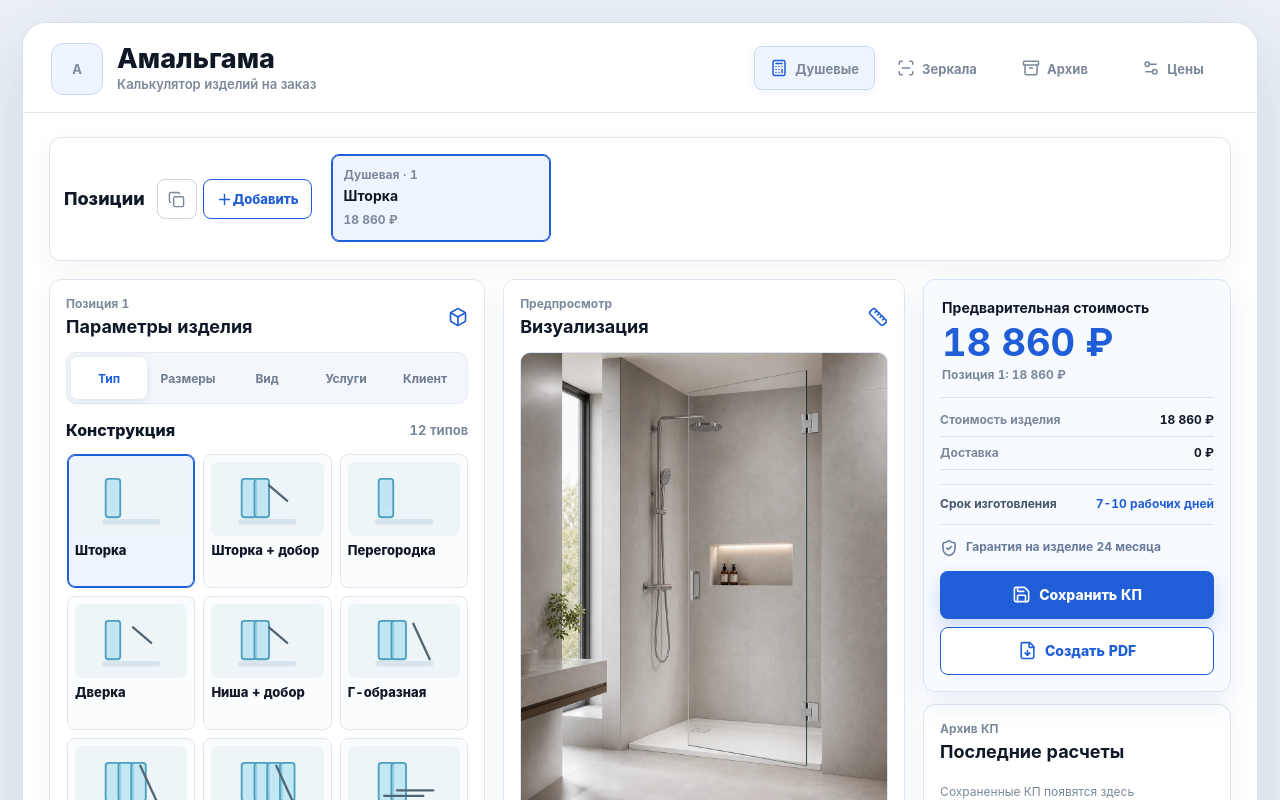
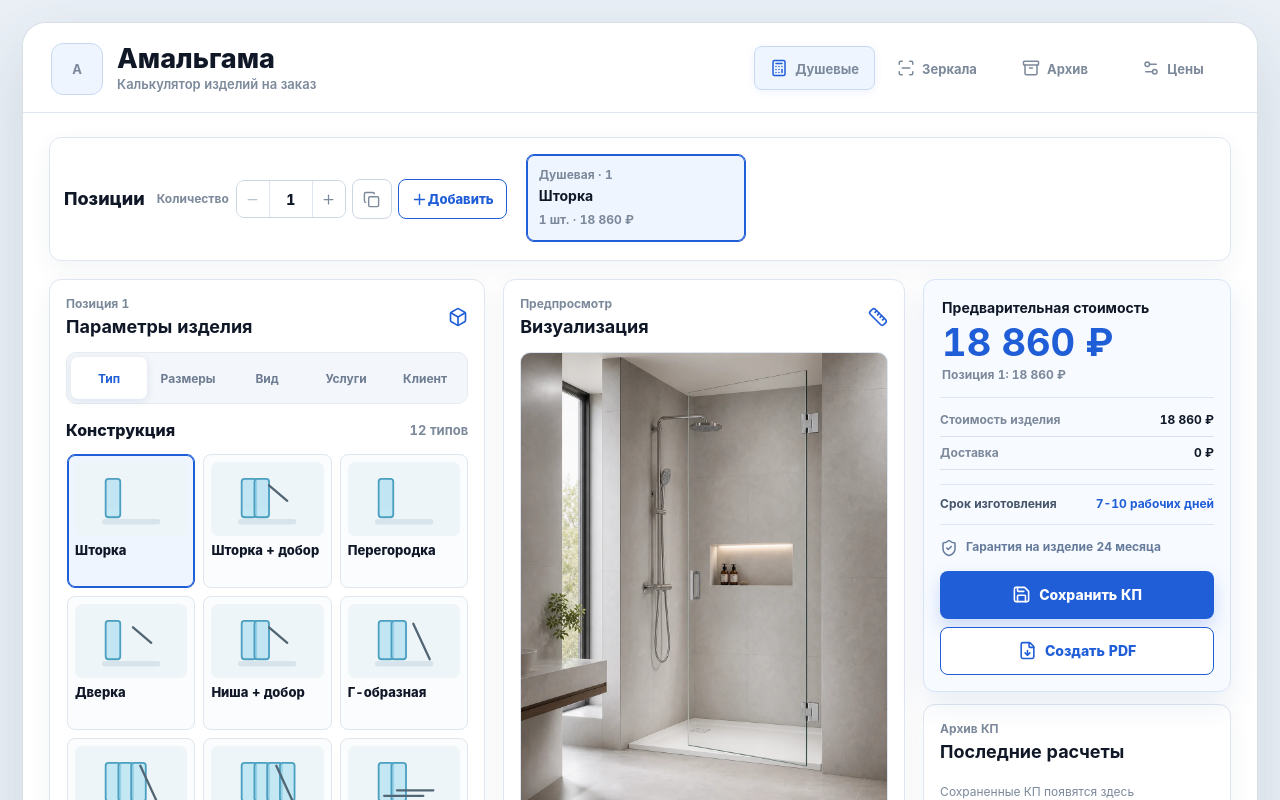
Before and after one commit to Maxim-hub2020/calc-dush, a React (Vite) app: page / in a window 1280 px wide. Shown: the top 800 px of the page. Built offline with nearby package versions, Linux system fonts and the light colour scheme.

Commit message:
Add quote item quantities

```diff
--- a/src/App.css
+++ b/src/App.css
@@ -156,6 +156,58 @@
   color: var(--accent-dark);
   font-size: var(--type-meta);
   font-weight: 780;
+}
+
+.position-quantity {
+  display: flex;
+  align-items: center;
+  gap: 7px;
+}
+
+.position-quantity > span {
+  color: var(--muted);
+  font-size: 12px;
+  font-weight: 700;
+}
+
+.position-quantity > div {
+  display: grid;
+  grid-template-columns: 32px 44px 32px;
+  overflow: hidden;
+  border: 1px solid var(--line-strong);
+  border-radius: 8px;
+  background: #fff;
+}
+
+.position-tools .position-quantity button {
+  width: 32px;
+  height: 36px;
+  border: 0;
+  border-radius: 0;
+}
+
+.position-quantity input {
+  width: 44px;
+  min-width: 0;
+  height: 36px;
+  box-sizing: border-box;
+  padding: 0;
+  border: 0;
+  border-inline: 1px solid var(--line);
+  background: #fff;
+  color: var(--heading);
+  font: inherit;
+  font-size: 14px;
+  font-weight: 780;
+  text-align: center;
+  outline: none;
+  appearance: textfield;
+}
+
+.position-quantity input::-webkit-inner-spin-button,
+.position-quantity input::-webkit-outer-spin-button {
+  margin: 0;
+  appearance: none;
 }
 
 .position-strip {
@@ -3018,7 +3070,7 @@
 .manual-quote-item {
   position: relative;
   display: grid;
-  grid-template-columns: minmax(220px, 1fr) 140px 112px 36px;
+  grid-template-columns: minmax(200px, 1fr) 86px 132px 118px 36px;
   align-items: end;
   gap: 7px;
   padding: 10px 10px 10px 42px;
@@ -3090,7 +3142,7 @@
 }
 
 .manual-item-delete {
-  grid-column: 4;
+  grid-column: 5;
   grid-row: 1;
   align-self: end;
   height: 41px;
@@ -3297,26 +3349,30 @@
   }
 
   .manual-quote-item {
-    grid-template-columns: repeat(2, minmax(0, 1fr)) 36px;
+    grid-template-columns: 82px repeat(2, minmax(0, 1fr)) 36px;
     padding-left: 42px;
   }
 
   .manual-quote-title {
-    grid-column: 1 / 3;
+    grid-column: 1 / 4;
     grid-row: 1;
   }
 
   .manual-item-delete {
-    grid-column: 3;
+    grid-column: 4;
     grid-row: 1;
   }
 
-  .manual-quote-item > .manual-money-field:nth-of-type(2) {
+  .manual-quantity-field {
     grid-column: 1;
   }
 
-  .manual-quote-item > .manual-money-field:nth-of-type(3) {
-    grid-column: 2 / 4;
+  .manual-product-field {
+    grid-column: 2;
+  }
+
+  .manual-delivery-field {
+    grid-column: 3 / 5;
   }
 
   .manual-details-toggle,
@@ -3354,8 +3410,9 @@
     grid-column: 2;
   }
 
-  .manual-quote-item > .manual-money-field:nth-of-type(2),
-  .manual-quote-item > .manual-money-field:nth-of-type(3) {
+  .manual-quantity-field,
+  .manual-product-field,
+  .manual-delivery-field {
     grid-column: 1 / -1;
   }
 
@@ -3385,3 +3442,21 @@
     width: 100%;
   }
 }
+
+@media (max-width: 720px) {
+  .position-title {
+    align-items: flex-start;
+    flex-wrap: wrap;
+  }
+
+  .position-tools {
+    width: 100%;
+    justify-content: flex-end;
+  }
+}
+
+@media (max-width: 430px) {
+  .position-quantity > span {
+    display: none;
+  }
+}
--- a/src/App.tsx
+++ b/src/App.tsx
@@ -16,6 +16,7 @@ import {
   LoaderCircle,
   LogIn,
   LogOut,
+  Minus,
   Pencil,
   Plus,
   RefreshCw,
@@ -38,12 +39,15 @@ import {
   getConstruction,
   getOption,
   getPublicProductPrice,
+  getQuoteItemQuantity,
   getQuoteItemDetails,
   getQuoteItemTitle,
   getQuoteItems,
   getQuoteTotal,
   isMirrorQuoteItem,
   money,
+  multiplyCalculationResult,
+  normalizeQuoteQuantity,
   resetDimensionsForConstruction,
   shortMoney,
   updateQuoteManually,
@@ -142,12 +146,14 @@ const cloneForm = (form: CalculatorForm): CalculatorForm => ({
 type ShowerDraftPosition = {
   id: string
   kind: 'shower'
+  quantity: number
   form: CalculatorForm
 }
 
 type MirrorDraftPosition = {
   id: string
   kind: 'mirror'
+  quantity: number
   form: MirrorForm
 }
 
@@ -158,6 +164,7 @@ type PositionSummary = {
   index: number
   kind: ProductKind
   title: string
+  quantity: number
   total: number
   hasErrors: boolean
 }
@@ -183,7 +190,7 @@ const createDraftPosition = (catalog: PricingCatalog, customer?: Partial<SharedF
     form.discountPercent = customer.discountPercent ?? form.discountPercent
     form.designerEnabled = customer.designerEnabled ?? form.designerEnabled
   }
-  return { id: crypto.randomUUID(), kind: 'shower', form }
+  return { id: crypto.randomUUID(), kind: 'shower', quantity: 1, form }
 }
 
 const createMirrorDraftPosition = (
@@ -192,6 +199,7 @@ const createMirrorDraftPosition = (
 ): MirrorDraftPosition => ({
   id: crypto.randomUUID(),
   kind: 'mirror',
+  quantity: 1,
   form: createInitialMirrorForm(catalog, customer),
 })
 
@@ -219,15 +227,22 @@ function App() {
 
   const activePosition = positions.find((position) => position.id === activePositionId) ?? positions[0]
   const positionResults = useMemo(
-    () => positions.map((position) => position.kind === 'mirror'
-      ? { ...position, result: calculateMirrorQuote(mirrorCatalog, position.form) }
-      : { ...position, result: calculateQuote(catalog, position.form) }),
+    () => positions.map((position) => {
+      const unitResult = position.kind === 'mirror'
+        ? calculateMirrorQuote(mirrorCatalog, position.form)
+        : calculateQuote(catalog, position.form)
+      return {
+        ...position,
+        unitResult,
+        result: multiplyCalculationResult(unitResult, position.quantity),
+      }
+    }),
     [catalog, mirrorCatalog, positions],
   )
   const activeResult = positionResults.find((position) => position.id === activePosition.id)?.result
-    ?? (activePosition.kind === 'mirror'
+    ?? multiplyCalculationResult(activePosition.kind === 'mirror'
       ? calculateMirrorQuote(mirrorCatalog, activePosition.form)
-      : calculateQuote(catalog, activePosition.form))
+      : calculateQuote(catalog, activePosition.form), activePosition.quantity)
   const orderResult = useMemo(
     () => combineCalculationResults(positionResults.map((position) => position.result)),
     [positionResults],
@@ -240,6 +255,7 @@ function App() {
       title: position.kind === 'mirror'
         ? getMirrorTitle(position.form)
         : getConstruction(catalog, position.form.constructionId).shortTitle,
+      quantity: position.quantity,
       total: position.result.total,
       hasErrors: Object.keys(position.result.errors).length > 0,
     })),
@@ -460,8 +476,8 @@ function App() {
 
   const createQuoteFromPositions = () => {
     const drafts: QuoteDraftItem[] = positionResults.map((position) => position.kind === 'mirror'
-      ? { kind: 'mirror', form: cloneMirrorForm(position.form), result: position.result }
-      : { kind: 'shower', form: cloneForm(position.form), result: position.result })
+      ? { kind: 'mirror', quantity: position.quantity, form: cloneMirrorForm(position.form), result: position.unitResult }
+      : { kind: 'shower', quantity: position.quantity, form: cloneForm(position.form), result: position.unitResult })
     const quote = createQuote(catalog, mirrorCatalog, drafts)
     const editingQuote = quotes.find((item) => item.id === editingQuoteId)
     if (!editingQuote) return quote
@@ -530,8 +546,8 @@ function App() {
 
   const duplicatePosition = () => {
     const next: DraftPosition = activePosition.kind === 'mirror'
-      ? { id: crypto.randomUUID(), kind: 'mirror', form: cloneMirrorForm(activePosition.form) }
-      : { id: crypto.randomUUID(), kind: 'shower', form: cloneForm(activePosition.form) }
+      ? { id: crypto.randomUUID(), kind: 'mirror', quantity: activePosition.quantity, form: cloneMirrorForm(activePosition.form) }
+      : { id: crypto.randomUUID(), kind: 'shower', quantity: activePosition.quantity, form: cloneForm(activePosition.form) }
     const activeIndex = positions.findIndex((position) => position.id === activePositionId)
     setPositions((current) => [
       ...current.slice(0, activeIndex + 1),
@@ -559,8 +575,8 @@ function App() {
   const loadQuoteToCalculator = (quote: Quote, itemId?: string) => {
     const items = getQuoteItems(quote)
     const nextPositions: DraftPosition[] = items.map((item) => isMirrorQuoteItem(item)
-      ? { id: crypto.randomUUID(), kind: 'mirror', form: cloneMirrorForm(item.form) }
-      : { id: crypto.randomUUID(), kind: 'shower', form: cloneForm(item.form) })
+      ? { id: crypto.randomUUID(), kind: 'mirror', quantity: getQuoteItemQuantity(item), form: cloneMirrorForm(item.form) }
+      : { id: crypto.randomUUID(), kind: 'shower', quantity: getQuoteItemQuantity(item), form: cloneForm(item.form) })
     const selectedIndex = itemId ? Math.max(0, items.findIndex((item) => item.id === itemId)) : 0
     const selected = nextPositions[selectedIndex]
     setPositions(nextPositions)
@@ -575,6 +591,12 @@ function App() {
     if (!position) return
     setActivePositionId(positionId)
     setActiveTab(position.kind === 'mirror' ? 'mirrors' : 'showers')
+  }
+
+  const updatePositionQuantity = (quantity: number) => {
+    setPositions((current) => current.map((position) => position.id === activePositionId
+      ? { ...position, quantity: normalizeQuoteQuantity(quantity) }
+      : position))
   }
 
   const openProductTab = (kind: ProductKind) => {
@@ -717,6 +739,7 @@ function App() {
           <CalculatorScreen
             catalog={catalog}
             form={activePosition.form}
+            quantity={activePosition.quantity}
             result={activeResult}
             orderResult={orderResult}
             positionSummaries={positionSummaries}
@@ -728,6 +751,7 @@ function App() {
             onDuplicatePosition={duplicatePosition}
             onForm={updateForm}
             onPdf={downloadCurrentQuotePdf}
+            onQuantity={updatePositionQuantity}
             onSave={saveCurrentQuote}
             onSelectPosition={selectPosition}
             onSelectConstruction={selectConstruction}
@@ -745,12 +769,14 @@ function App() {
             isPdfBusy={pdfQuoteId !== ''}
             orderResult={orderResult}
             positionSummaries={positionSummaries}
+            quantity={activePosition.quantity}
             result={activeResult}
             onAddPosition={() => addPosition('mirror')}
             onDeletePosition={deletePosition}
             onDuplicatePosition={duplicatePosition}
             onForm={updateMirrorForm}
             onPdf={downloadCurrentQuotePdf}
+            onQuantity={updatePositionQuantity}
             onSave={saveCurrentQuote}
             onSelectPosition={selectPosition}
           />
@@ -840,6 +866,7 @@ function PdfPreviewDialog({ preview, onClose }: PdfPreviewDialogProps) {
 type CalculatorScreenProps = {
   catalog: PricingCatalog
   form: CalculatorForm
+  quantity: number
   result: CalculationResult
   orderResult: CalculationResult
   positionSummaries: PositionSummary[]
@@ -852,6 +879,7 @@ type CalculatorScreenProps = {
   onDuplicatePosition: () => void
   onForm: (patch: Partial<CalculatorForm>) => void
   onPdf: () => void
+  onQuantity: (quantity: number) => void
   onSave: () => void
   onOpenArchive: () => void
   onOpenQuote: (quote: Quote) => void
@@ -872,6 +900,7 @@ const configSections: Array<{ id: ConfigSectionId; label: string }> = [
 function CalculatorScreen({
   catalog,
   form,
+  quantity,
   result,
   orderResult,
   positionSummaries,
@@ -884,6 +913,7 @@ function CalculatorScreen({
   onDuplicatePosition,
   onForm,
   onPdf,
+  onQuantity,
   onSave,
   onOpenArchive,
   onOpenQuote,
@@ -900,10 +930,12 @@ function CalculatorScreen({
     <div className="screen-stack calculator-screen">
       <PositionSwitcher
         activeId={activePositionId}
+        activeQuantity={quantity}
         positions={positionSummaries}
         onAdd={onAddPosition}
         onDelete={onDeletePosition}
         onDuplicate={onDuplicatePosition}
+        onQuantity={onQuantity}
         onSelect={onSelectPosition}
       />
 
@@ -1153,6 +1185,7 @@ function CalculatorScreen({
 type MirrorCalculatorScreenProps = {
   catalog: MirrorPricingCatalog
   form: MirrorForm
+  quantity: number
   result: CalculationResult
   orderResult: CalculationResult
   positionSummaries: PositionSummary[]
@@ -1163,6 +1196,7 @@ type MirrorCalculatorScreenProps = {
   onDuplicatePosition: () => void
   onForm: (patch: Partial<MirrorForm>) => void
   onPdf: () => void
+  onQuantity: (quantity: number) => void
   onSave: () => void
   onSelectPosition: (id: string) => void
 }
@@ -1180,6 +1214,7 @@ const mirrorSections: Array<{ id: MirrorSectionId; label: string }> = [
 function MirrorCalculatorScreen({
   catalog,
   form,
+  quantity,
   result,
   orderResult,
   positionSummaries,
@@ -1190,6 +1225,7 @@ function MirrorCalculatorScreen({
   onDuplicatePosition,
   onForm,
   onPdf,
+  onQuantity,
   onSave,
   onSelectPosition,
 }: MirrorCalculatorScreenProps) {
@@ -1217,10 +1253,12 @@ function MirrorCalculatorScreen({
     <div className="screen-stack calculator-screen mirror-calculator-screen">
       <PositionSwitcher
         activeId={activePositionId}
+        activeQuantity={quantity}
         positions={positionSummaries}
         onAdd={onAddPosition}
         onDelete={onDeletePosition}
         onDuplicate={onDuplicatePosition}
+        onQuantity={onQuantity}
         onSelect={onSelectPosition}
       />
 
@@ -1545,19 +1583,62 @@ function RecentCalculations({ catalog, quotes, onOpenArchive, onOpenQuote }: Rec
 
 type PositionSwitcherProps = {
   activeId: string
+  activeQuantity: number
   positions: PositionSummary[]
   onAdd: () => void
   onDelete: (id: string) => void
   onDuplicate: () => void
+  onQuantity: (quantity: number) => void
   onSelect: (id: string) => void
 }
 
-function PositionSwitcher({ activeId, positions, onAdd, onDelete, onDuplicate, onSelect }: PositionSwitcherProps) {
+function PositionSwitcher({
+  activeId,
+  activeQuantity,
+  positions,
+  onAdd,
+  onDelete,
+  onDuplicate,
+  onQuantity,
+  onSelect,
+}: PositionSwitcherProps) {
   return (
     <section className="section-block position-section">
       <div className="section-title position-title">
         <h2>Позиции</h2>
         <div className="position-tools">
+          <div className="position-quantity" role="group" aria-label="Количество активной позиции">
+            <span>Количество</span>
+            <div>
+              <button
+                aria-label="Уменьшить количество"
+                disabled={activeQuantity <= 1}
+                title="Уменьшить количество"
+                type="button"
+                onClick={() => onQuantity(activeQuantity - 1)}
+              >
+                <Minus size={15} />
+              </button>
+              <input
+                aria-label="Количество активной позиции"
+                inputMode="numeric"
+                max={999}
+                min={1}
+                type="number"
+                value={activeQuantity}
+                onChange={(event) => onQuantity(Number(event.target.value))}
+              />
+              <button
+                aria-label="Увеличить количество"
+                disabled={activeQuantity >= 999}
+                title="Увеличить количество"
+                type="button"
+                onClick={() => onQuantity(activeQuantity + 1)}
+              >
+                <Plus size={15} />
+              </button>
+            </div>
+          </div>
           <button title="Дублировать позицию" type="button" onClick={onDuplicate}>
             <Copy size={17} />
             <span className="sr-only">Дублировать позицию</span>
@@ -1583,7 +1664,7 @@ function PositionSwitcher({ activeId, positions, onAdd, onDelete, onDuplicate, o
               <button className="position-tab-select" type="button" onClick={() => onSelect(position.id)}>
                 <span>{position.kind === 'mirror' ? 'Зеркало' : 'Душевая'} · {position.index + 1}</span>
                 <strong>{position.title}</strong>
-                <small>{shortMoney(position.total)} ₽</small>
+                <small>{position.quantity} шт. · {shortMoney(position.total)} ₽</small>
               </button>
               {canDelete ? (
                 <button
@@ -1890,6 +1971,7 @@ function QuoteEditorDialog({ quote, onClose, onSave }: QuoteEditorDialogProps) {
     items: getQuoteItems(quote).map((item) => ({
       id: item.id,
       title: getQuoteItemTitle(item),
+      quantity: getQuoteItemQuantity(item),
       product: getPublicProductPrice(item.result),
       delivery: item.result.delivery,
       details: getQuoteItemDetails(item),
@@ -1971,13 +2053,16 @@ function QuoteEditorDialog({ quote, onClose, onSave }: QuoteEditorDialogProps) {
   }
 
   const subtotal = draft.items.reduce((sum, item) => (
-    sum + Math.max(0, Number(item.product) || 0) + Math.max(0, Number(item.delivery) || 0)
+    sum + (
+      Math.max(0, Number(item.product) || 0) + Math.max(0, Number(item.delivery) || 0)
+    ) * normalizeQuoteQuantity(item.quantity)
   ), 0)
   const discountPercent = Math.min(100, Math.max(0, Number(draft.discountPercent) || 0))
   const calculatedTotal = draft.discountEnabled
     ? draft.items.reduce((sum, item) => {
         const itemSubtotal = Math.max(0, Number(item.product) || 0) + Math.max(0, Number(item.delivery) || 0)
         return sum + Math.round(itemSubtotal * (1 - discountPercent / 100) / 10) * 10
+          * normalizeQuoteQuantity(item.quantity)
       }, 0)
     : subtotal
   const total = draft.manualTotalEnabled
@@ -2044,8 +2129,24 @@ function QuoteEditorDialog({ quote, onClose, onSave }: QuoteEditorDialogProps) {
                       <span>Наименование</span>
                       <input value={item.title} onChange={(event) => updateItem(item.id, { title: event.target.value })} />
                     </label>
-                    <label className="manual-money-field">
-                      <span>Изделие</span>
+                    <label className="manual-money-field manual-quantity-field">
+                      <span>Кол-во</span>
+                      <span className="manual-money-input">
+                        <input
+                          inputMode="numeric"
+                          max={999}
+                          min={1}
+                          type="number"
+                          value={item.quantity}
+                          onChange={(event) => updateItem(item.id, {
+                            quantity: normalizeQuoteQuantity(event.target.value),
+                          })}
+                        />
+                        <small>шт.</small>
+                      </span>
+                    </label>
+                    <label className="manual-money-field manual-product-field">
+                      <span>Изделие за шт.</span>
                       <span className="manual-money-input">
                         <input
                           inputMode="numeric"
@@ -2057,8 +2158,8 @@ function QuoteEditorDialog({ quote, onClose, onSave }: QuoteEditorDialogProps) {
                         <small>₽</small>
                       </span>
                     </label>
-                    <label className="manual-money-field">
-                      <span>Доставка</span>
+                    <label className="manual-money-field manual-delivery-field">
+                      <span>Доставка за шт.</span>
                       <span className="manual-money-input">
                         <input
                           inputMode="numeric"
--- a/src/calculator.ts
+++ b/src/calculator.ts
@@ -57,6 +57,7 @@ export type QuoteDetailLine = {
 export type ShowerQuoteItem = {
   id: string
   kind?: 'shower'
+  quantity?: number
   form: CalculatorForm
   result: CalculationResult
   constructionTitle: string
@@ -77,6 +78,7 @@ export type MirrorQuoteServiceLine = {
 export type MirrorQuoteItem = {
   id: string
   kind: 'mirror'
+  quantity?: number
   form: MirrorForm
   result: CalculationResult
   mirrorTitle: string
@@ -100,12 +102,14 @@ export type Quote = QuoteItem & QuoteMetadata
 
 export type ShowerQuoteDraftItem = {
   kind: 'shower'
+  quantity?: number
   form: CalculatorForm
   result: CalculationResult
 }
 
 export type MirrorQuoteDraftItem = {
   kind: 'mirror'
+  quantity?: number
   form: MirrorForm
   result: CalculationResult
 }
@@ -115,6 +119,7 @@ export type QuoteDraftItem = ShowerQuoteDraftItem | MirrorQuoteDraftItem
 export type ManualQuoteItemPatch = {
   id: string
   title: string
+  quantity: number
   product: number
   delivery: number
   details: QuoteDetailLine[]
@@ -147,6 +152,13 @@ export const shortMoney = (value: number) =>
   }).format(Number.isFinite(value) ? value : 0)
 
 export const getPublicProductPrice = (result: CalculationResult) => result.product + result.installation
+
+export const normalizeQuoteQuantity = (value: unknown) => {
+  const quantity = Math.floor(Number(value) || 1)
+  return Math.min(999, Math.max(1, quantity))
+}
+
+export const getQuoteItemQuantity = (item: Pick<QuoteItem, 'quantity'>) => normalizeQuoteQuantity(item.quantity)
 
 export const buildCalculationLines = (
   product: number,
@@ -305,6 +317,28 @@ export const combineCalculationResults = (results: CalculationResult[]): Calcula
   }
 }
 
+export const multiplyCalculationResult = (
+  result: CalculationResult,
+  quantityValue: unknown,
+): CalculationResult => {
+  const quantity = normalizeQuoteQuantity(quantityValue)
+  return {
+    ...result,
+    product: result.product * quantity,
+    installation: result.installation * quantity,
+    delivery: result.delivery * quantity,
+    manager: (result.manager ?? 0) * quantity,
+    designer: result.designer * quantity,
+    subtotal: result.subtotal * quantity,
+    discount: result.discount * quantity,
+    total: result.total * quantity,
+    glassArea: result.glassArea * quantity,
+    hardwarePrice: result.hardwarePrice * quantity,
+    errors: { ...result.errors },
+    lines: result.lines.map((line) => ({ ...line, value: line.value * quantity })),
+  }
+}
+
 const createShowerQuoteItem = (catalog: PricingCatalog, draft: ShowerQuoteDraftItem): ShowerQuoteItem => {
   const construction = getConstruction(catalog, draft.form.constructionId)
   const glass = getOption(catalog.glass, draft.form.glassId)
@@ -314,6 +348,7 @@ const createShowerQuoteItem = (catalog: PricingCatalog, draft: ShowerQuoteDraftI
   return {
     id: crypto.randomUUID(),
     kind: 'shower',
+    quantity: normalizeQuoteQuantity(draft.quantity),
     form: draft.form,
     result: draft.result,
     constructionTitle: construction.title,
@@ -329,6 +364,7 @@ const createMirrorQuoteItem = (
 ): MirrorQuoteItem => ({
   id: crypto.randomUUID(),
   kind: 'mirror',
+  quantity: normalizeQuoteQuantity(draft.quantity),
   form: draft.form,
   result: draft.result,
   mirrorTitle: getMirrorTitle(draft.form),
@@ -383,11 +419,14 @@ export const getQuoteTotal = (quote: Quote) => Number.isFinite(quote.manualTotal
   : quote.result.total
 
 export const getQuoteItems = (quote: Quote): QuoteItem[] => {
-  if (quote.items?.length) return quote.items
+  if (quote.items?.length) {
+    return quote.items.map((item) => ({ ...item, quantity: getQuoteItemQuantity(item) }))
+  }
   if (quote.kind === 'mirror') {
     return [{
       id: quote.id,
       kind: 'mirror',
+      quantity: normalizeQuoteQuantity(quote.quantity),
       form: quote.form,
       result: quote.result,
       mirrorTitle: quote.mirrorTitle,
@@ -398,6 +437,7 @@ export const getQuoteItems = (quote: Quote): QuoteItem[] => {
   return [{
     id: quote.id,
     kind: 'shower',
+    quantity: normalizeQuoteQuantity(quote.quantity),
     form: quote.form,
     result: quote.result,
     constructionTitle: quote.constructionTitle,
@@ -426,7 +466,9 @@ export const createQuote = (
     number: `КП-${new Date().getFullYear()}-${id.slice(0, 4).toUpperCase()}`,
     createdAt,
     status: 'new',
-    result: combineCalculationResults(items.map((item) => item.result)),
+    result: combineCalculationResults(items.map((item) => (
+      multiplyCalculationResult(item.result, getQuoteItemQuantity(item))
+    ))),
     items,
   }
 }
@@ -439,6 +481,7 @@ export const updateQuoteManually = (quote: Quote, patch: ManualQuotePatch): Quot
     if (!item) return []
     const product = Math.max(0, Number(itemPatch.product) || 0)
     const delivery = Math.max(0, Number(itemPatch.delivery) || 0)
+    const quantity = normalizeQuoteQuantity(itemPatch.quantity)
     const subtotal = product + delivery
     const total = patch.discountEnabled
       ? roundToTen(subtotal * (1 - discountPercent / 100))
@@ -466,14 +509,16 @@ export const updateQuoteManually = (quote: Quote, patch: ManualQuotePatch): Quot
 
     if (isMirrorQuoteItem(item)) {
       const form: MirrorForm = { ...item.form, ...sharedForm }
-      return [{ ...item, form, result, mirrorTitle: itemPatch.title, details: itemPatch.details }]
+      return [{ ...item, quantity, form, result, mirrorTitle: itemPatch.title, details: itemPatch.details }]
     }
     const form: CalculatorForm = { ...item.form, ...sharedForm }
-    return [{ ...item, form, result, constructionTitle: itemPatch.title, details: itemPatch.details }]
+    return [{ ...item, quantity, form, result, constructionTitle: itemPatch.title, details: itemPatch.details }]
   })
   if (updatedItems.length === 0) return quote
   const firstItem = updatedItems[0]
-  const result = combineCalculationResults(updatedItems.map((item) => item.result))
+  const result = combineCalculationResults(updatedItems.map((item) => (
+    multiplyCalculationResult(item.result, getQuoteItemQuantity(item))
+  )))
   const manualTotal = patch.manualTotalEnabled
     ? Math.max(0, Number(patch.manualTotal) || 0)
     : undefined
--- a/src/quotePdf.ts
+++ b/src/quotePdf.ts
@@ -4,6 +4,7 @@ import {
   getConstruction,
   getPublicProductPrice,
   getQuoteItemDetails,
+  getQuoteItemQuantity,
   getQuoteItemTitle,
   getQuoteItems,
   getQuoteTotal,
@@ -148,6 +149,7 @@ const tableHeaderCell = (text: string): TableCell => ({
 
 const buildQuoteTableRow = (item: QuoteItem, index: number): TableCell[] => {
   const price = getPublicProductPrice(item.result)
+  const quantity = getQuoteItemQuantity(item)
   return [
     { text: String(index + 1), alignment: 'center', color: pdfColors.heading, margin: [0, 21, 0, 0] },
     {
@@ -159,10 +161,10 @@ const buildQuoteTableRow = (item: QuoteItem, index: number): TableCell[] => {
       margin: [0, 4, 0, 4],
     },
     { stack: itemParameterStack(item), margin: [0, 4, 0, 3] },
-    { text: '1', alignment: 'center', color: pdfColors.heading, margin: [0, 21, 0, 0] },
+    { text: String(quantity), alignment: 'center', color: pdfColors.heading, margin: [0, 21, 0, 0] },
     { text: 'шт.', alignment: 'center', color: pdfColors.heading, margin: [0, 21, 0, 0] },
     { text: shortMoney(price), alignment: 'right', bold: true, color: pdfColors.heading, noWrap: true, margin: [0, 21, 0, 0] },
-    { text: shortMoney(price), alignment: 'right', bold: true, color: pdfColors.heading, noWrap: true, margin: [0, 21, 0, 0] },
+    { text: shortMoney(price * quantity), alignment: 'right', bold: true, color: pdfColors.heading, noWrap: true, margin: [0, 21, 0, 0] },
   ]
 }
 
```
